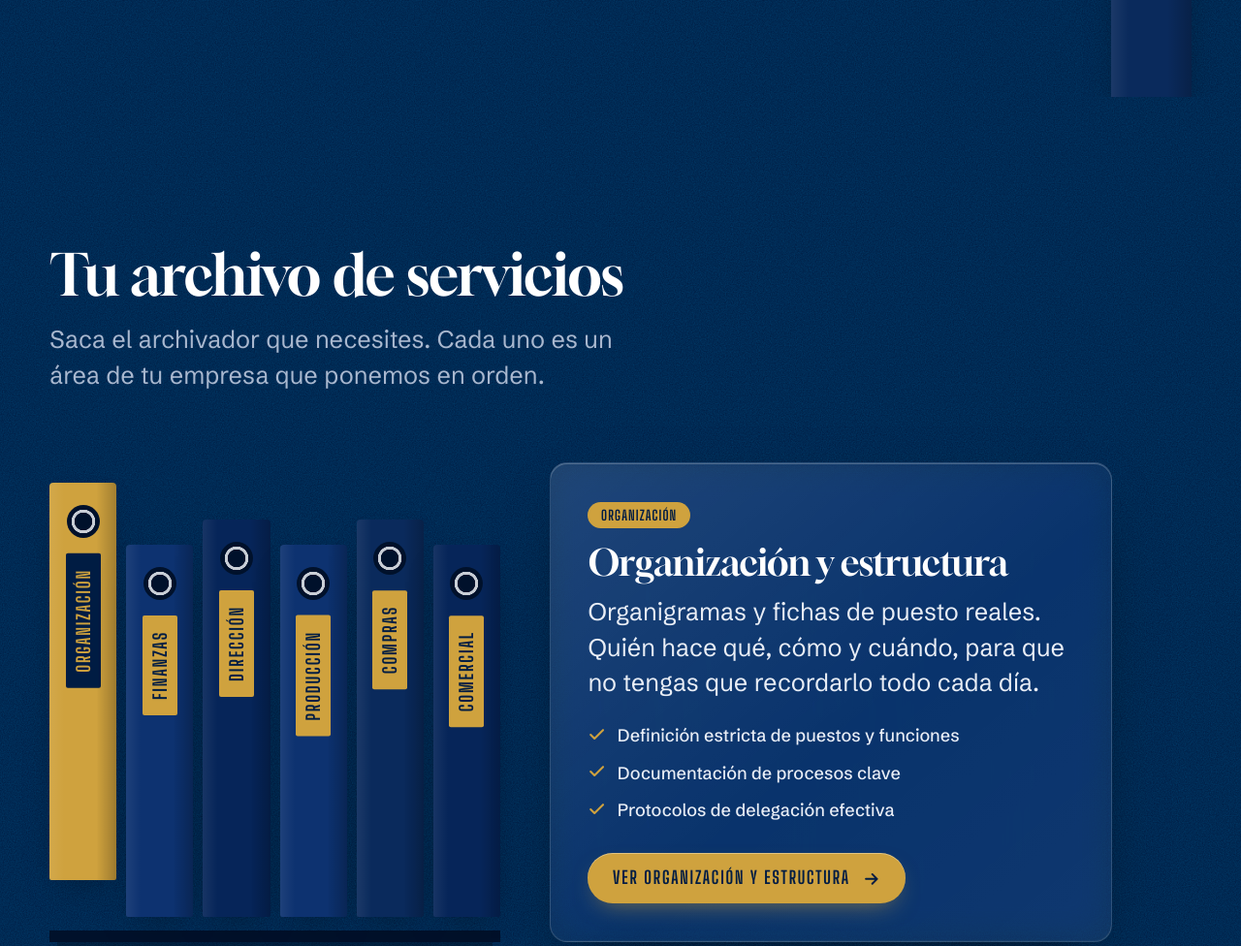
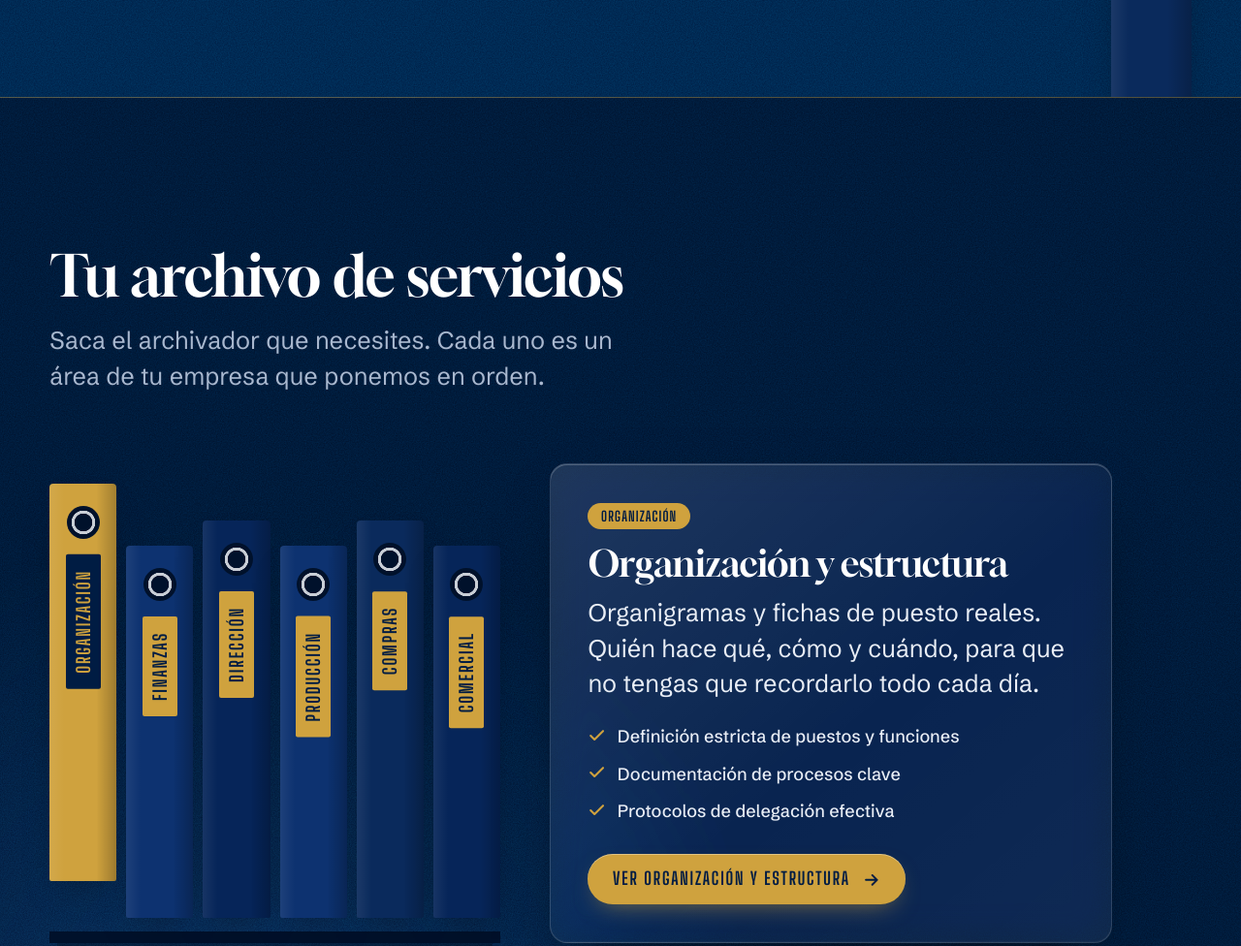
Before and after one commit to SomosLiria/arcansi-web, an Astro site: page /servicios in a window 1280 px wide. Shown: the part 594-1570 px from the top of the page at 97% size. Built offline with nearby package versions, Linux system fonts and the light colour scheme; Astro itself is replaced by a stand-in of ours.

Commit message:
Estanteria diferenciada de la cabecera en Servicios

```diff
--- a/src/components/Shelf.astro
+++ b/src/components/Shelf.astro
@@ -78,7 +78,8 @@ const {
 </script>
 
 <style>
-  .shelf { overflow: hidden; }
+  .shelf { overflow: hidden; background-color: var(--navy-deep); border-top: 1px solid rgba(207,162,62,.4);
+    background-image: var(--grain), radial-gradient(60% 80% at 20% 100%, rgba(11,49,112,.55), rgba(0,17,43,0) 70%); background-size: 220px, auto; background-blend-mode: soft-light, normal; }
   .shelf__head { display: grid; gap: 1.1rem; margin-bottom: clamp(3rem, 6vw, 4.5rem); }
   .shelf__head h2 { font-size: var(--step-3); color: #fff; max-width: 18ch; }
   .shelf__body { display: grid; grid-template-columns: auto 1fr; gap: clamp(2rem, 4vw, 4rem); align-items: end; }
```
